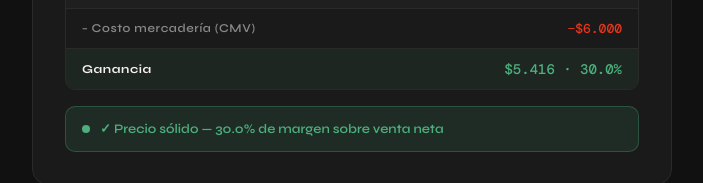
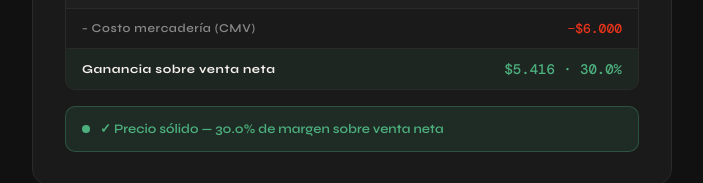
Before and after one commit to mzuluagat0911/Calculadorapimenton, a plain HTML site: page index.html in a window 1280 px wide. Shown: the part 1398-1581 px from the top of the page, without its empty margins (288-991 px from the left). Drawn offline with nearby package versions, Linux system fonts and the light colour scheme.

Commit message:
Update gain label to clarify net sales basis.
Rename the final waterfall label so users clearly see that gain percentage is measured over venta neta.

```diff
--- a/index.html
+++ b/index.html
@@ -593,7 +593,7 @@
       <span class="wf-amount deduction" id="wf-cmv">−$6.000</span>
     </div>
     <div class="wf-row final">
-      <span class="wf-name bold">Ganancia</span>
+      <span class="wf-name bold">Ganancia sobre venta neta</span>
       <span class="wf-amount profit" id="wf-ganancia">$2.576 · 30%</span>
     </div>
   </div>
```
